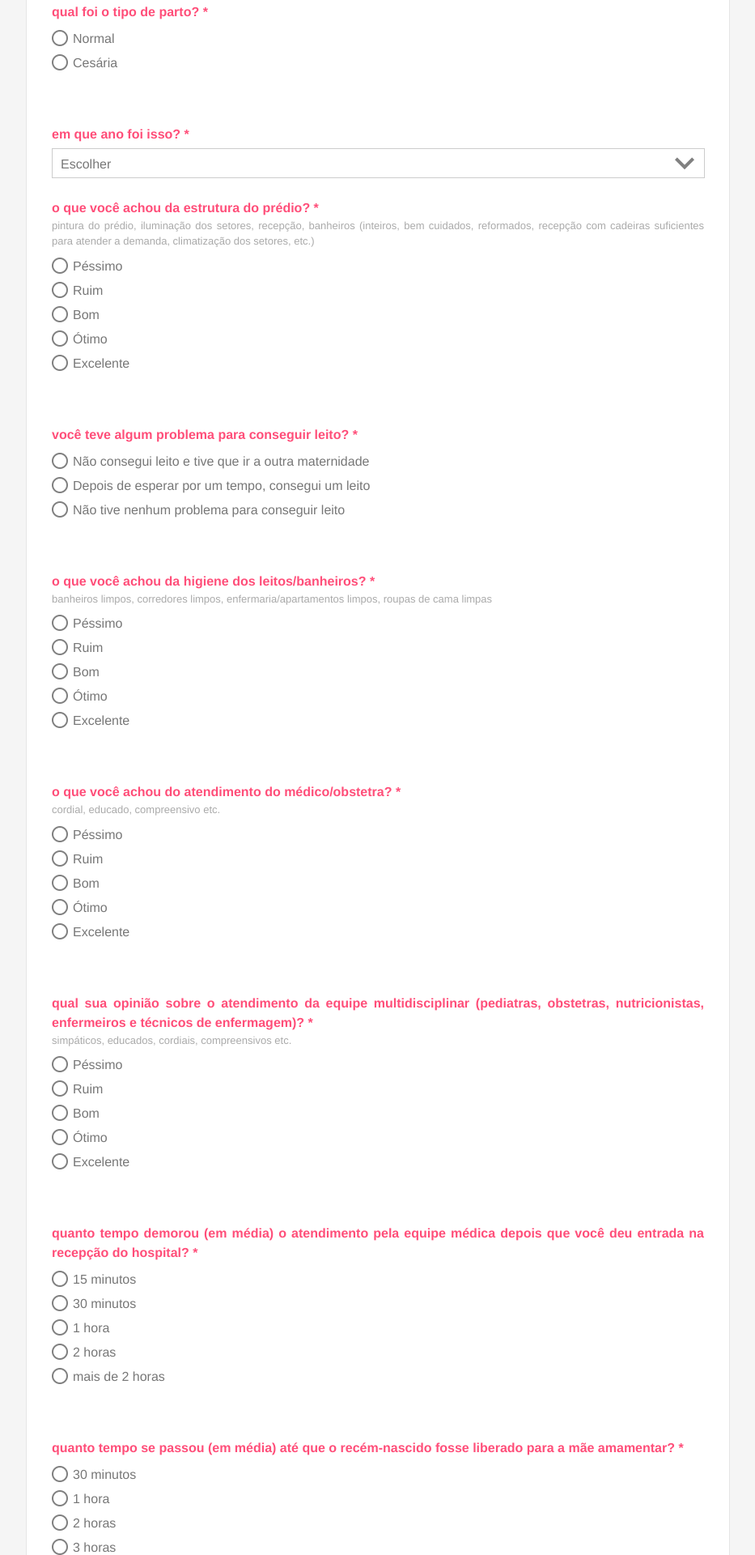
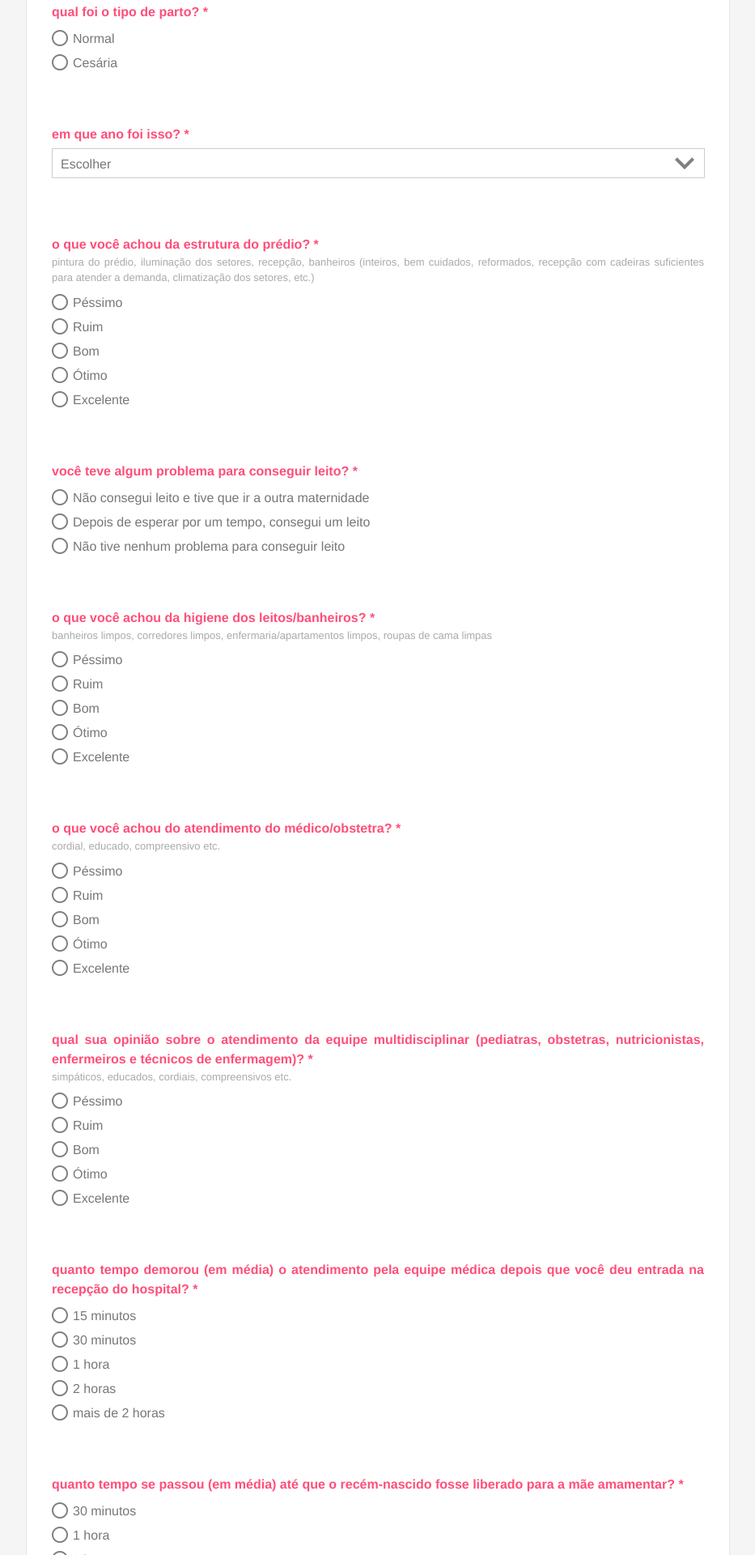
Before and after one commit to maternidadesmanaus/maternidadesmanaus.github.io, a Jekyll site: the page built from index.html, in a window 1280 px wide. Shown: the part 1846-3766 px from the top of the page at 81% size, without its empty margins (173-1106 px from the left). Built offline with Jekyll 4.4.1, drawn with Linux system fonts in a browser that asks for light colours; some web fonts are replaced.

Commit message:
Adicionando margem de baixo no campo de select

```diff
--- a/_sass/_form.scss
+++ b/_sass/_form.scss
@@ -90,6 +90,10 @@
 
 /* fake select */
 
+.freebirdMaterialSelectPaperselectEl {
+    margin-bottom: 50px;
+}
+
 .freebirdMaterialSelectPaperselectOptionList {
     background: url("../img/arrow-down.png") no-repeat top right;
     border: 1px #ccc solid;
```
